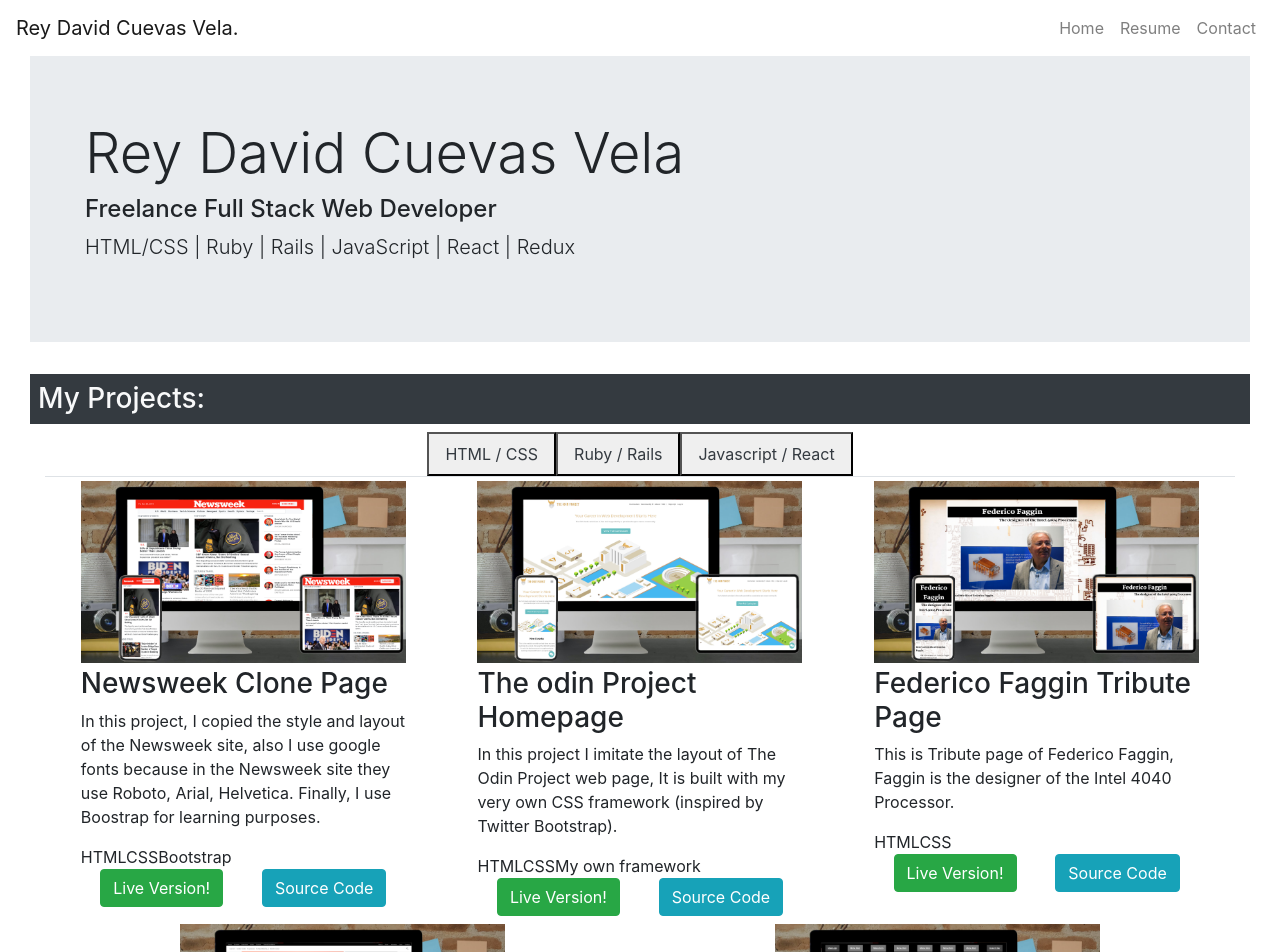
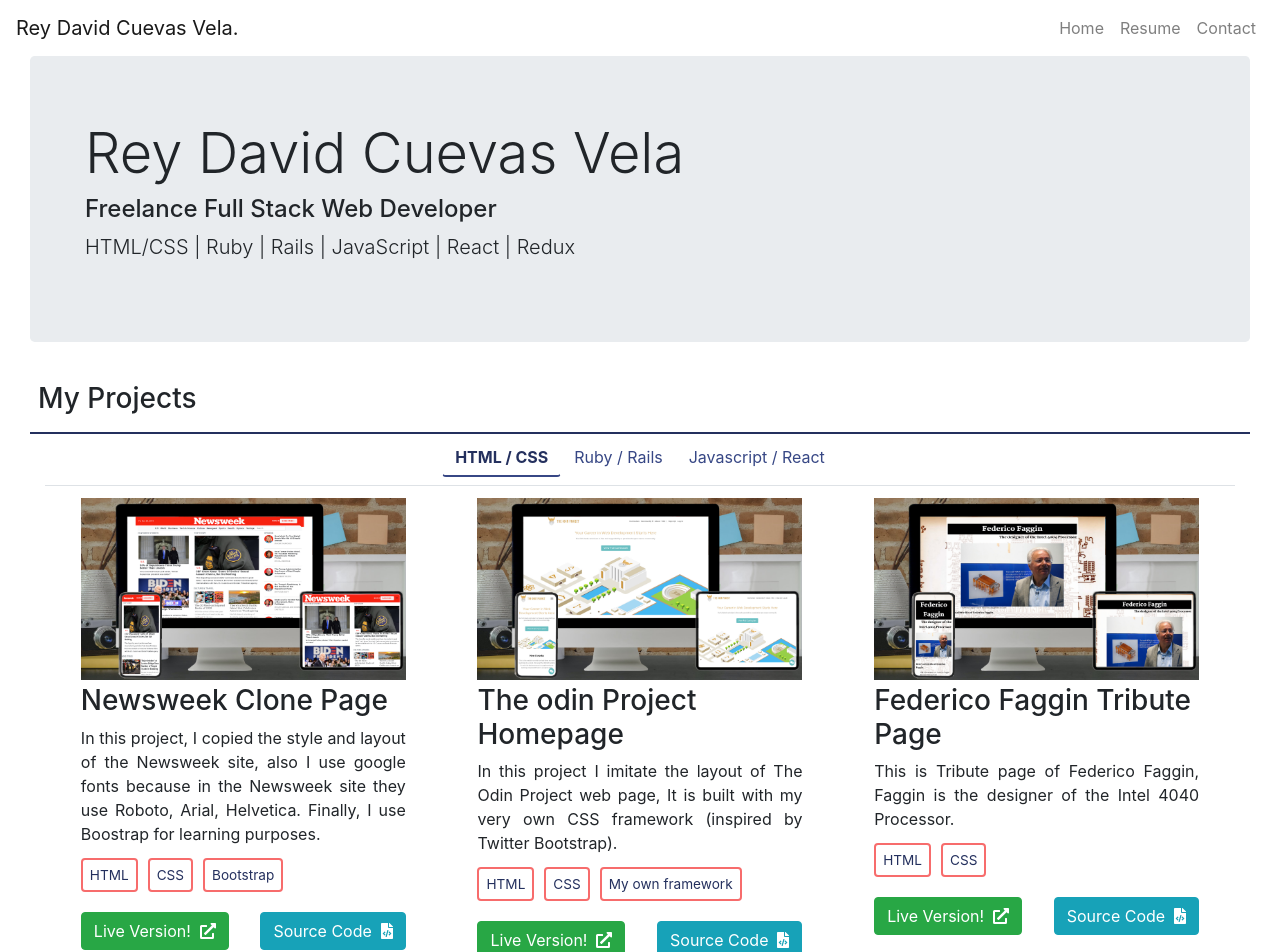
Before and after one commit to redacuve/my-portfolio, a React (Create React App) app: page / in a window 1280 px wide. Shown: the top 952 px of the page. Built offline with nearby package versions, Linux system fonts and the light colour scheme.

Commit message:
added style!!

```diff
--- a/src/components/Carrousel.js
+++ b/src/components/Carrousel.js
@@ -73,7 +73,7 @@
                     title: 'Tic Tac Toe Game',
                     text: 'This is my own version of the Game Tic Tac Toe, in México this game is called \'El juego del Gato\', is playable on the console. ',
                     imgSrc: juegogato,
-                    live: 'http://www.livepage.com',
+                    live: null,
                     source: 'https://github.com/redacuve/Juego-Gato',
                     technology: ['Ruby']
                 },
@@ -82,7 +82,7 @@
                     title: 'MXN-USD Web Scrapper',
                     text: 'This is a USD-MXN web scraper. In México is very useful to know the value of the dollar every day, every bank here in Mexico has it own price of the dollar, this web scrapper goes to the webpage of every bank and scrap the value of the USD, then show it on the console, and saves it on a .csv file.',
                     imgSrc: webscrapper,
-                    live: 'http://www.livepage.com',
+                    live: null,
                     source: 'https://github.com/redacuve/MXN-USD-Currency-Scraper/tree/mxn-usd-feature',
                     technology: ['Ruby']
                 },
@@ -91,7 +91,7 @@
                     title: 'Soduko Solver',
                     text: 'This is a sudoku solver, it read a sudoku from a csv file and tries to solve it. Project written in Ruby Languaje.',
                     imgSrc: soduko,
-                    live: 'http://www.livepage.com',
+                    live: null,
                     source: 'https://github.com/redacuve/sudoku-solver',
                     technology: ['Ruby']
                 },
@@ -145,10 +145,10 @@
     render(){
         return(
             <Container fluid={true} >
-                    <Nav className="border-bottom justify-content-center">
-                        <button className="nav-link text-dark" onClick={()=> this.changeDefault(1)}>HTML / CSS</button>
-                        <button className="nav-link text-dark" onClick={()=> this.changeDefault(2)}>Ruby / Rails</button>
-                        <button className="nav-link text-dark" onClick={()=> this.changeDefault(3)}>Javascript / React</button>
+                    <Nav className="border-bottom justify-content-center c-indigo pb-2 mb-2">
+                        <button className={this.state.default === 'htmlCss' ? "btn btn-link br-blue c-indigo font-weight-bolder" : "btn btn-link c-blue"} onClick={()=> this.changeDefault(1)}>HTML / CSS</button>
+                        <button className={this.state.default === 'rubyRails' ? "btn btn-link br-blue c-indigo font-weight-bolder" : "btn btn-link c-blue"} onClick={()=> this.changeDefault(2)}>Ruby / Rails</button>
+                        <button className={this.state.default === 'javascriptReact' ? "btn btn-link br-blue c-indigo font-weight-bolder" : "btn btn-link c-blue"} onClick={()=> this.changeDefault(3)}>Javascript / React</button>
                     </Nav>
                     <div className="projects-container d-flex justify-content-around flex-wrap">
                         {this.myProjects(this.state[this.state.default])}
--- a/src/components/DateSet.js
+++ b/src/components/DateSet.js
@@ -3,7 +3,7 @@
 function DateSet(props){
     return(
         <div className="dateset">
-            <h2>{props.title}</h2>
+            <h2 className="br-indigo">{props.title}</h2>
             {props.list.map((elem, index) => {
                 return (
                 <div className="row" key={index}>
--- a/src/components/Footer.js
+++ b/src/components/Footer.js
@@ -2,7 +2,7 @@
 
 function Footer() {
     return(
-        <footer className="text-center">
+        <footer className="text-center border-top pt-3">
             <p className="font-weight-light">Created by Rey David Cuevas Vela | <em><a href="http://www.twitter.com/redacuve">Redacuve</a></em> &copy; 2020</p>
         </footer>
     );
--- a/src/components/Jumbo.js
+++ b/src/components/Jumbo.js
@@ -4,7 +4,7 @@
 
 function Jumbo(props) {
     return(
-        <Jumbotron fluid={true}>
+        <Jumbotron>
             <Container>
                 <h1 className="display-4">{props.title}</h1>
                 {props.subtitle && <h4 className="display-5">{props.subtitle}</h4>}
--- a/src/components/MultiSetList.js
+++ b/src/components/MultiSetList.js
@@ -3,11 +3,11 @@
 function MultiSetList(props){
     return(
         <div className="set multiset-list">
-            <h2>{props.title}</h2>
+            <h2 className="br-indigo">{props.title}</h2>
             {
             props.multiset.map(elem => {
                 return <div className="subset" key={elem.subtitle}>
-                    <h5>{elem.subtitle}</h5>
+                    <h5 className="c-indigo">{elem.subtitle}</h5>
                     <ul className="d-flex list-unstyled flex-wrap">
                         {elem.list.map(lilist => {
                             return <li className="pr-3" key={lilist}>{lilist}</li>
--- a/src/components/Project.js
+++ b/src/components/Project.js
@@ -1,27 +1,30 @@
 import React from 'react';
+import { FontAwesomeIcon } from "@fortawesome/react-fontawesome";
+import { faExternalLinkAlt } from "@fortawesome/free-solid-svg-icons";
+import { faFileCode } from "@fortawesome/free-solid-svg-icons";
 
 function Project(props){
 
     return(
-        <div className="project-container p-1">
+        <div className="project-container p-1 mb-4">
             <div className="project-image-container">
                 <img src={props.item.imgSrc} alt={'project ' + props.item.title + ' image'} />
             </div>
             <div className="project-content">
                 <h3 className="mt-1 mb-2">{props.item.title}</h3>
-                <p className="project-text">
+                <p className="project-text text-justify">
                     {props.item.text}
                 </p>
                 <div className="project-technologies">
                     {
                         props.item.technology.map((elem) => {
-                            return <span className="" key={elem}>{elem}</span>
+                            return <span className="c-indigo" key={elem}>{elem}</span>
                         })
                     }
                 </div>
-                <div className="project-links d-flex justify-content-around">
-                    <a href={props.item.live} className="btn btn-success" role="button">Live Version!</a>
-                    <a href={props.item.source} className="btn btn-info" role="button">Source Code</a>
+                <div className="project-links d-flex justify-content-between">
+                    {props.item.live && <a href={props.item.live} className="btn btn-success" role="button" target="_blank" rel="noopener noreferrer">Live Version!&nbsp;&nbsp;<FontAwesomeIcon icon={faExternalLinkAlt} /></a>}
+                    <a href={props.item.source} className="btn btn-info" role="button" target="_blank" rel="noopener noreferrer">Source Code&nbsp;&nbsp;<FontAwesomeIcon icon={faFileCode} /></a>
                 </div>
             </div>
         </div>
--- a/src/components/SetList.js
+++ b/src/components/SetList.js
@@ -3,7 +3,7 @@
 function SetList(props){
     return(
         <div className="set set-list">
-            <h2>{props.title}</h2>
+            <h2 className="br-indigo">{props.title}</h2>
             <ul className={(props.listflex === true) ? "d-flex flex-wrap" : ""}>
                 {
                 props.list.map(elem => {
--- a/src/index.css
+++ b/src/index.css
@@ -1,3 +1,74 @@
+.project-technologies {
+    min-height: 50px;
+}
+.project-technologies span {
+    border-radius: 4px;
+    border: 2px solid #f76c6c;
+    padding: 7px;
+    margin-right: 10px;
+    font-size: .85em;
+}
+
+.br-tan {
+    border-bottom: 2px solid #f8e9a1;
+}
+
+.br-red {
+    border-bottom: 2px solid #f76c6c;
+}
+
+.br-cyan {
+    border-bottom: 2px solid #a8d0e6;
+}
+
+.br-blue {
+    border-bottom: 2px solid #374785 !important;
+}
+
+.br-indigo {
+    border-bottom: 2px solid #24305e;
+}
+
+.c-tan {
+    color: #f8e9a1 !important;
+}
+
+.b-tan {
+    background-color: #f8e9a1 !important;
+}
+
+.c-red {
+    color: #f76c6c !important;
+}
+
+.b-red {
+    background-color: #f76c6c !important;
+}
+
+.c-cyan {
+    color: #a8d0e6 !important;
+}
+
+.b-cyan {
+    background-color: #a8d0e6 !important;
+}
+
+.c-blue {
+    color: #374785 !important;
+}
+
+.b-blue {
+    background-color: #374785 !important;
+}
+
+.c-indigo {
+    color: #24305e !important;
+}
+
+.b-indigo {
+    background-color: #24305e !important;
+}
+
 .project-container {
     max-width: 333px;
 }
--- a/src/pages/Homepage.js
+++ b/src/pages/Homepage.js
@@ -7,8 +7,8 @@
     return (
         <Container fluid={true}>
             <Jumbo title={props.title} subtitle={props.subtitle} text={props.text} />
-            <div className="bg-dark text-light">
-                <h3 className="p-2">My Projects:</h3>
+            <div className="br-indigo mb-1">
+                <h3 className="p-2">My Projects</h3>
             </div>
             <Carrousel />
         </Container>
--- a/src/pages/Resume.js
+++ b/src/pages/Resume.js
@@ -15,11 +15,11 @@
                     <p>
                         Hello, I’m David I’m a full-stack software engineer. I have a computer science degree, I worked on IT in a company in Mexico, but now I’m looking for a remote job that will put my skills as a software engineer to work.
                     </p>
-                    <h3>Location</h3>
+                    <h3 className="br-blue">Location</h3>
                     <p>
                         Xalapa, Veracruz, Mexico (Able to relocate).
                     </p>
-                    <h3>Phone</h3>
+                    <h3 className="br-blue">Phone</h3>
                     <p>
                         +52 (228) 185-5336
                     </p>
```
Also changed, not shown: src/pages/Contact.js (+45 -10 lines).
